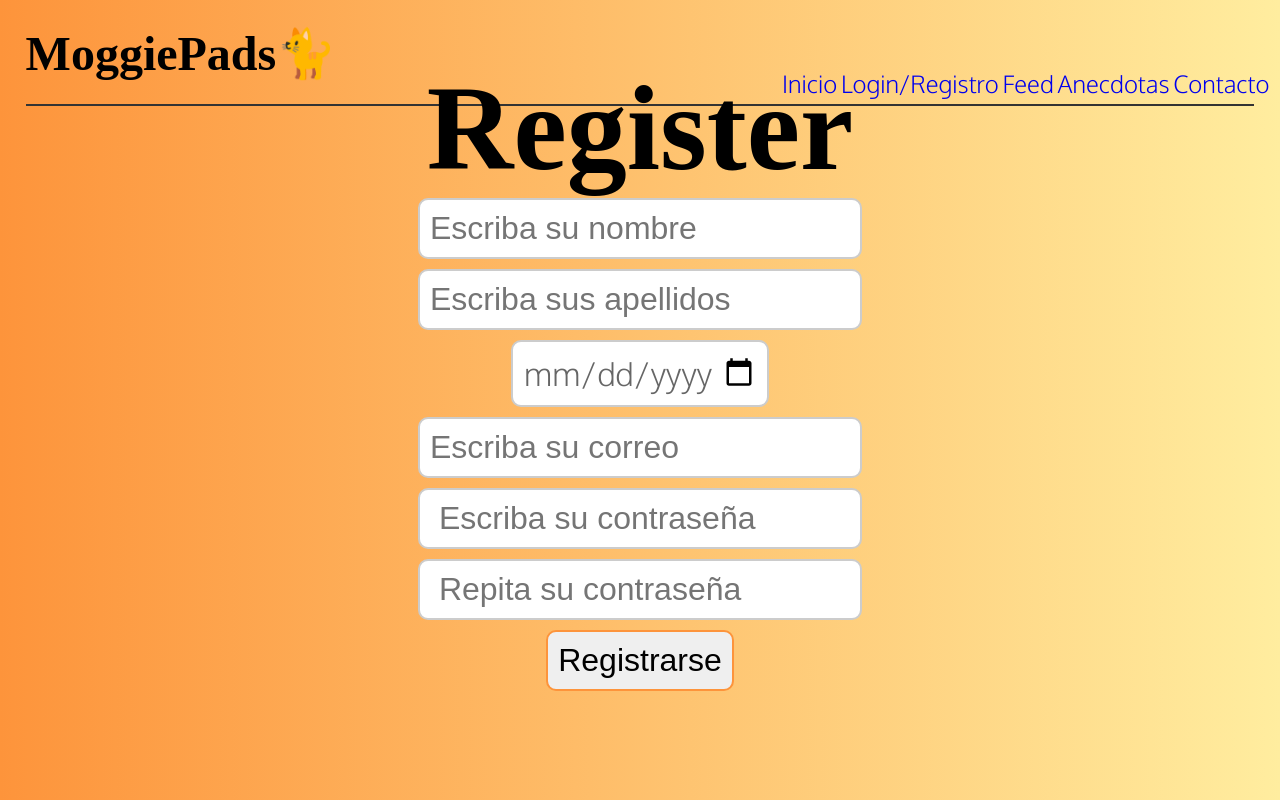
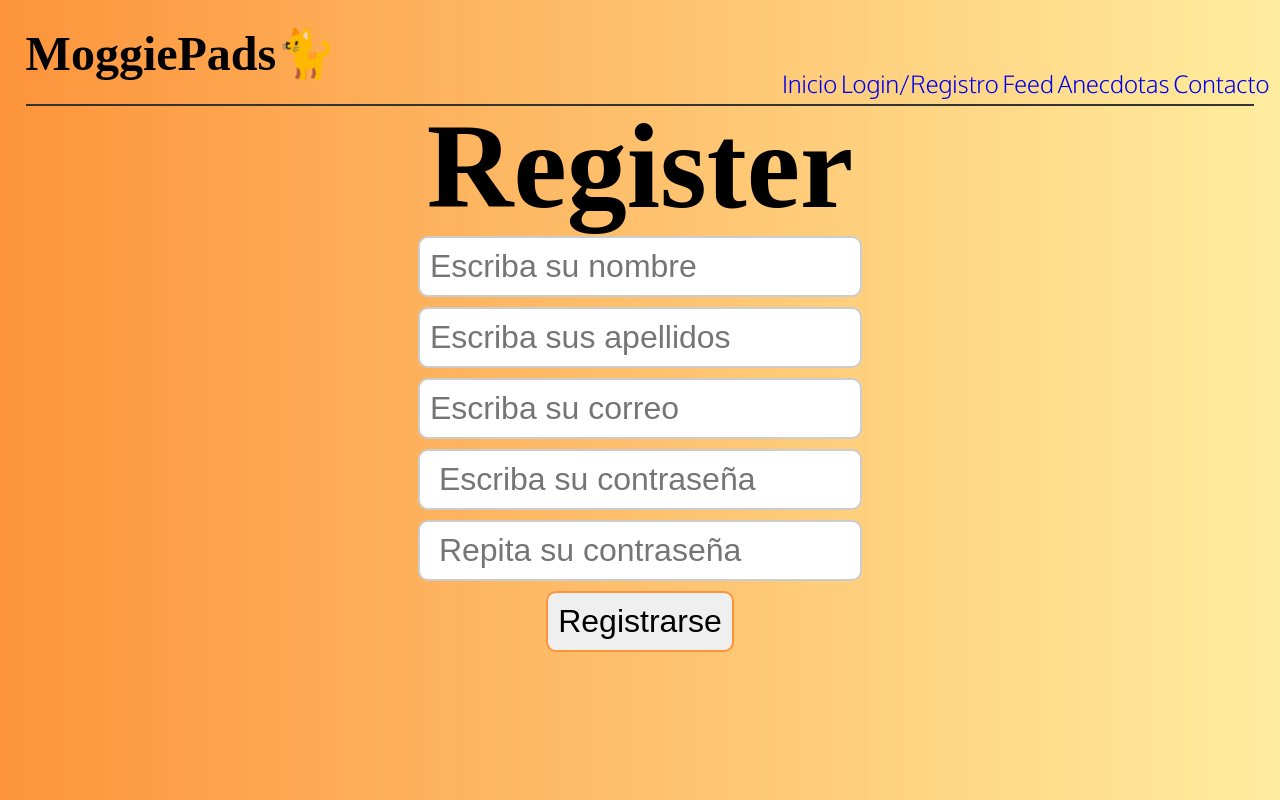
Before and after one commit to Patcire/MoggiePads, a React (Vite) app: page /register in a window 1280 px wide. Built offline with nearby package versions, Linux system fonts and the light colour scheme; no server answers; a web font is replaced by a local one.

Commit message:
change in register form

```diff
--- a/src/components/FormRegister.jsx
+++ b/src/components/FormRegister.jsx
@@ -24,8 +24,6 @@ const FormRegister = () => {
             <input type={"text"} placeholder={"Escriba sus apellidos"} name={"lastname"}
                    className={"form__input"}></input>
 
-            <input type={"date"} name={"bdate"} className={"form__input--date"}></input>
-
             <input type={"text"} placeholder={"Escriba su correo"} name={"email"}
                    className={"form__input"}></input>
 
```
